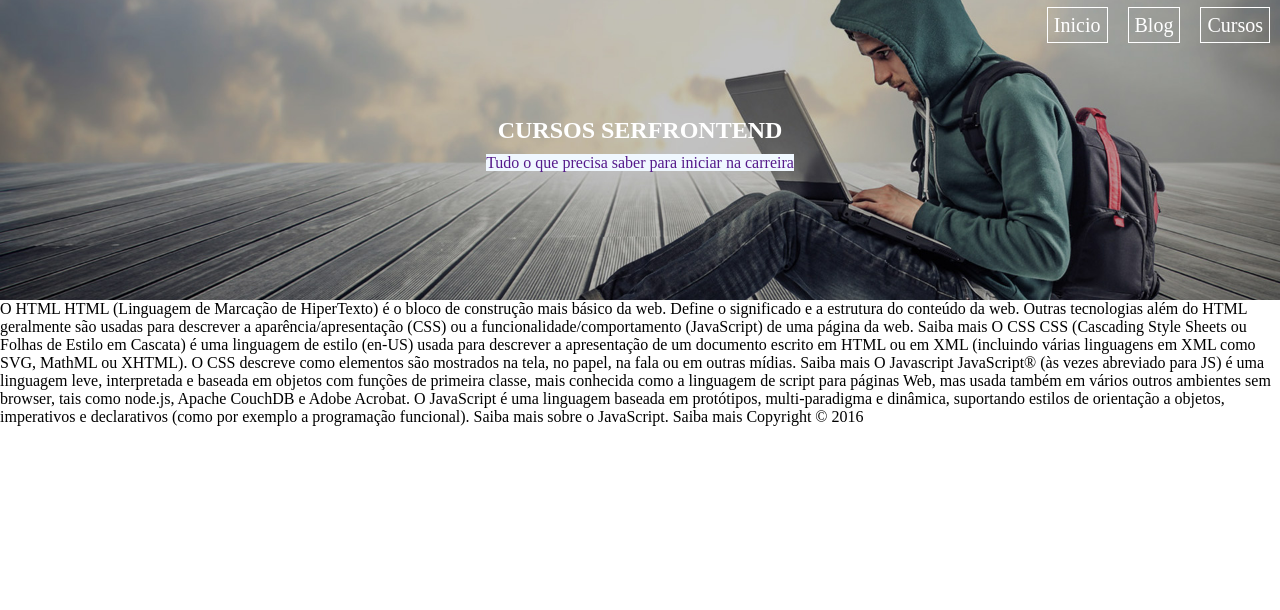
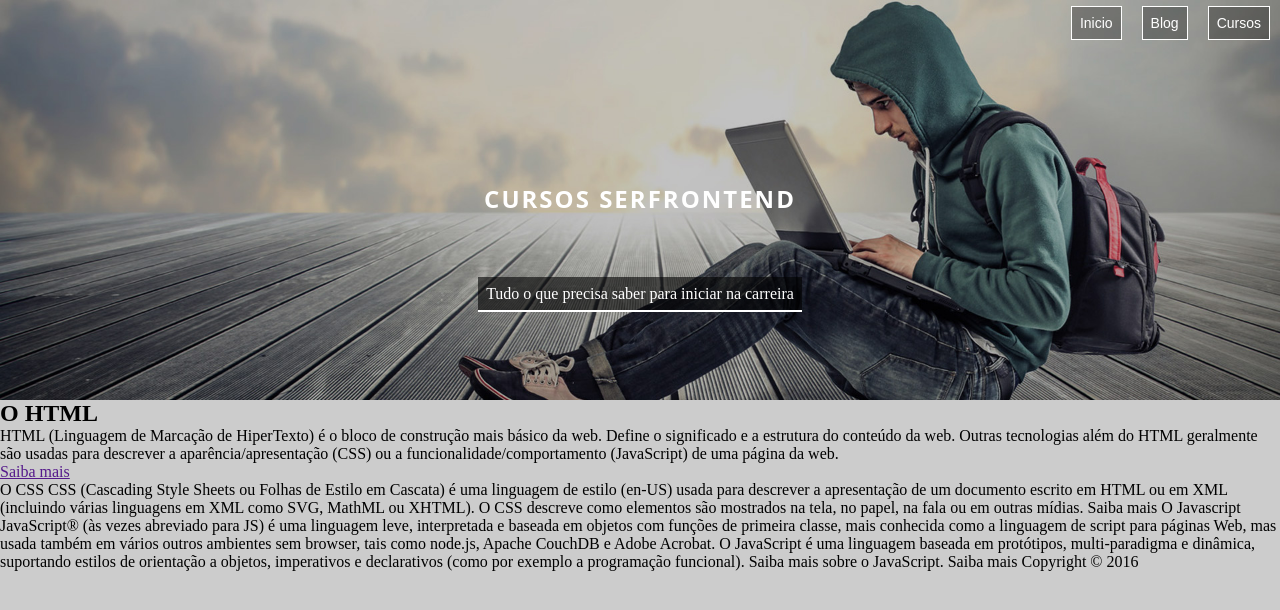
Before and after one commit to MarcosVxn/Aula-DEWFE, a plain HTML site: page Aula05/Site/Html/Index.html in a window 1280 px wide. Drawn offline with Linux system fonts and the light colour scheme.

Commit message:
Atividade_05 site
Site passado pelo senai

```diff
--- a/Aula05/Site/Index.html
+++ b/Aula05/Site/Html/Index.html
@@ -5,31 +5,41 @@
     <meta charset="UTF-8">
     <meta name="viewport" content="width=device-width, initial-scale=1.0">
     <title>Document</title>
-    <link rel="stylesheet" href="Style/style.css">
+    <link rel="stylesheet" href="../Style/style.css">
 </head>
 
+<body>
     <section>
-        <header>
+        <main>
             <nav>
                 <ul class="ButNavegação">
-                <li><a href="">Inicio</a></li>
-                <li><a href="">Blog</a></li>
-                <li><a href="">Cursos</a></li>
+                    <li><a href="">Inicio</a></li>
+                    <li><a href="">Blog</a></li>
+                    <li><a href="">Cursos</a></li>
                 </ul>
             </nav>
             <div class="Cabeçalho">
                 <h1 id="TituloCurso">CURSOS SERFRONTEND</h1>
                 <a href="">Tudo o que precisa saber para iniciar na carreira</a>
             </div>
-        </header>
+        </main>
     </section>
 
-    O HTML
-    HTML (Linguagem de Marcação de HiperTexto) é o bloco de construção mais básico da web. Define o significado e a
-    estrutura do conteúdo da web. Outras tecnologias além do HTML geralmente são usadas para descrever a
-    aparência/apresentação (CSS) ou a funcionalidade/comportamento (JavaScript) de uma página da web.
+    <section>
+        <article>
+            <header>
+                <h2>O HTML</h2>
+                <p>HTML (Linguagem de Marcação de HiperTexto) é o bloco de construção mais básico da web. Define o
+                significado e a
+                estrutura do conteúdo da web. Outras tecnologias além do HTML geralmente são usadas para descrever a
+                aparência/apresentação (CSS) ou a funcionalidade/comportamento (JavaScript) de uma página da web.</p>
+                <a href="">Saiba mais</a>
+                </header>
+        </article>
+    </section>
 
-    Saiba mais
+
+
 
 
     O CSS
--- a/Aula05/Site/Style/style.css
+++ b/Aula05/Site/Style/style.css
@@ -1,44 +1,60 @@
-*{
+* {
     margin: 0;
 }
 
-header{
+body {
+    background-color: rgb(204, 204, 204);
+}
+
+main {
     background-image: url(/Aula05/Site/imagens/bg-3.jpg);
     background-size: cover;
     background-position: center;
-    height: 300px;
+    height: 400px;
     width: 100%;
 }
-#TituloCurso{
+
+#TituloCurso {
+    font-family: 'Open Sans', sans-serif;
+    font-weight: 700;
+    letter-spacing: 2px;
     padding-top: 80px;
     text-align: center;
     color: white;
-    margin-bottom: 10px;
+    margin-bottom: 70px;
+    margin-top: 70px;
 }
-.ButNavegação{
+
+.ButNavegação {
     justify-content: right;
     display: flex;
-    padding: 0;
-    margin: 0;
     gap: 20px;
     list-style: none;
     padding-top: 14px;
     padding-right: 10px;
 }
-.ButNavegação a{
-   text-decoration: none;
-   color: white;
-   border: 1px solid white;
-   font-size: 20px;
-   padding: 6px;
+
+.ButNavegação a {
+    font-family: 'Montserrat', sans-serif;
+    font-weight: 500;
+    text-decoration: none;
+    color: white;
+    border: 1px solid white;
+    font-size: 14px;
+    padding: 8px;
+    background-color: rgba(0, 0, 0, 0.3);
 }
+
 .Cabeçalho {
     text-align: center;
 }
-.Cabeçalho a{
+
+.Cabeçalho a {
     height: 10px;
     width: 10px;
-    background-color: aliceblue;
-    -top: 10px;
     text-decoration: none;
+    background-color: rgba(0, 0, 0, 0.6);
+    padding: 8px;
+    color: white;
+    border-bottom: 2px solid white;
 }
```
